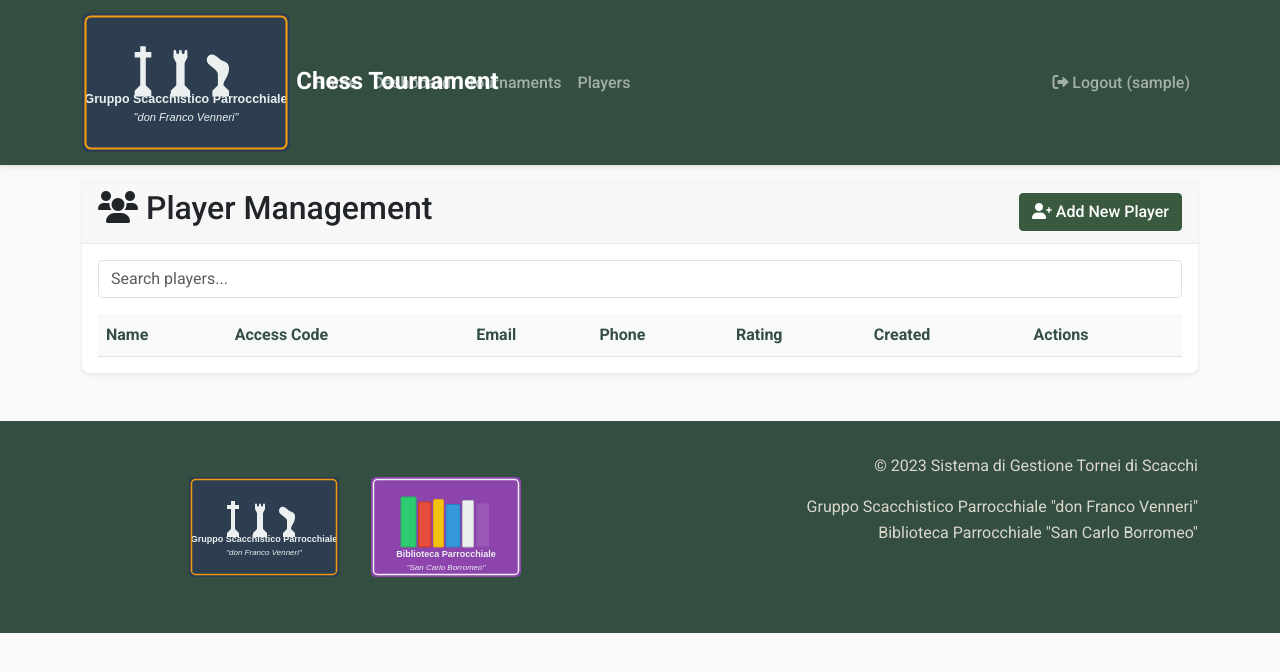
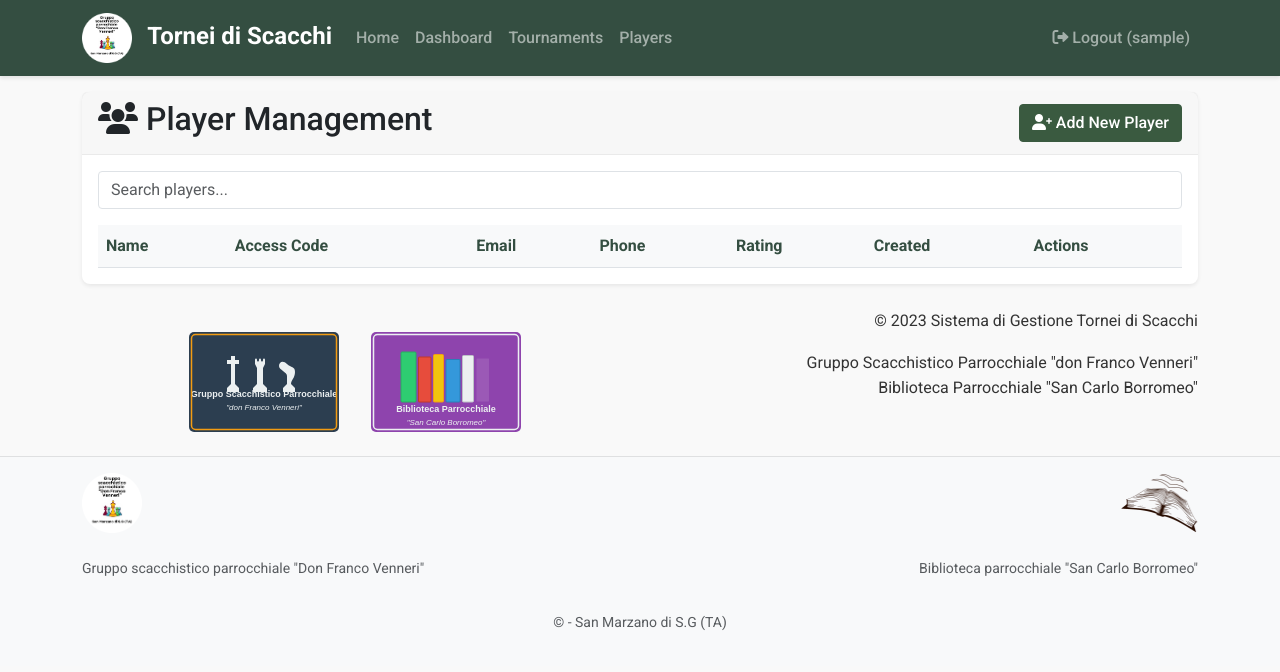
Before and after one commit to giorochi/ScacchistiDonFranco, a Flask app: page /admin/players in a window 1280 px wide. Shown: the top 672 px of the page. Run offline with Flask 3, Linux system fonts and the light colour scheme; the visitor is signed in with stand-in values (Sample User, id 1); data that the repository does not hold is empty.

Commit message:
Add logos and print function for player codes in admin dashboard
Implements the Gruppo Scacchistico and Biblioteca logos, and adds the player_codes.html template with print functionality in the admin section.

Replit-Commit-Author: Agent
Replit-Commit-Session-Id: d7014abb-245d-4f7a-b6cb-86c6e75b7be7
Replit-Commit-Screenshot-Url: https://storage.googleapis.com/screenshot-production-us-central1/17650ef3-d9bc-486c-8329-b36643b839b5/fbf7e691-f9fd-4ccd-9cbb-f64d945f0bfa.jpg

```diff
--- a/static/css/style.css
+++ b/static/css/style.css
@@ -155,20 +155,26 @@ body {
 }
 
 /* Footer */
-footer {
-    background-color: var(--dark-color);
-    color: var(--light-color);
+.footer {
+    background-color: #f8f9fa;
     padding: 2rem 0;
     margin-top: 3rem;
+    border-top: 1px solid rgba(0,0,0,.1);
+}
+
+.footer-logo {
+    max-width: 100%;
+    height: auto;
+    margin-bottom: 1rem;
 }
 
 footer a {
-    color: var(--light-color);
+    color: var(--dark-color);
     text-decoration: none;
 }
 
 footer a:hover {
-    color: white;
+    color: var(--accent-color);
     text-decoration: underline;
 }
 
--- a/templates/layout.html
+++ b/templates/layout.html
@@ -1,9 +1,9 @@
 <!DOCTYPE html>
-<html lang="en">
+<html lang="it">
 <head>
     <meta charset="UTF-8">
     <meta name="viewport" content="width=device-width, initial-scale=1.0">
-    <title>{% block title %}Chess Tournament Management{% endblock %}</title>
+    <title>{% block title %}Gestione Tornei di Scacchi{% endblock %}</title>
 
     <!-- Bootstrap CSS -->
     <link href="https://cdn.jsdelivr.net/npm/bootstrap@5.3.0-alpha1/dist/css/bootstrap.min.css" rel="stylesheet">
@@ -27,8 +27,8 @@
     <nav class="navbar navbar-expand-lg navbar-dark">
         <div class="container">
             <a class="navbar-brand" href="{{ url_for('index') }}">
-                <img src="{{ url_for('static', filename='svg/logo_chess_group.svg') }}" alt="Chess Group Logo" class="logo">
-                Chess Tournament
+                <img src="{{ url_for('static', filename='img/logo_gruppo_scacchistico.png') }}" alt="Gruppo Scacchistico Logo" class="logo" style="height: 50px; margin-right: 10px;">
+                <span class="d-none d-md-inline">Tornei di Scacchi</span>
             </a>
             <button class="navbar-toggler" type="button" data-bs-toggle="collapse" data-bs-target="#navbarNav" aria-controls="navbarNav" aria-expanded="false" aria-label="Toggle navigation">
                 <span class="navbar-toggler-icon"></span>
@@ -139,5 +139,26 @@
             {{ format }}
         {%- endif -%}
     {% endmacro %}
+
+    <!-- Footer -->
+    <footer class="footer mt-auto py-3">
+        <div class="container">
+            <div class="row">
+                <div class="col-md-6 text-center text-md-start">
+                    <img src="{{ url_for('static', filename='img/logo_gruppo_scacchistico.png') }}" alt="Gruppo Scacchistico" class="footer-logo" style="height: 60px;">
+                    <p class="text-muted small mt-2">Gruppo scacchistico parrocchiale "Don Franco Venneri"</p>
+                </div>
+                <div class="col-md-6 text-center text-md-end">
+                    <img src="{{ url_for('static', filename='img/logo_biblioteca.png') }}" alt="Biblioteca San Carlo Borromeo" class="footer-logo" style="height: 60px;">
+                    <p class="text-muted small mt-2">Biblioteca parrocchiale "San Carlo Borromeo"</p>
+                </div>
+            </div>
+            <div class="row mt-3">
+                <div class="col text-center">
+                    <p class="text-muted small">© {{ now().year }} - San Marzano di S.G (TA)</p>
+                </div>
+            </div>
+        </div>
+    </footer>
 </body>
 </html>
```
Also changed, not shown: templates/admin/player_codes.html (added, +101 -0 lines), attached_assets/Gruppo scacchistico parrochiale-photoaidcom-cropped.png (added), attached_assets/logo_biblio (1).png (added), static/img/logo_biblioteca.png (added), static/img/logo_gruppo_scacchistico.png (added).
